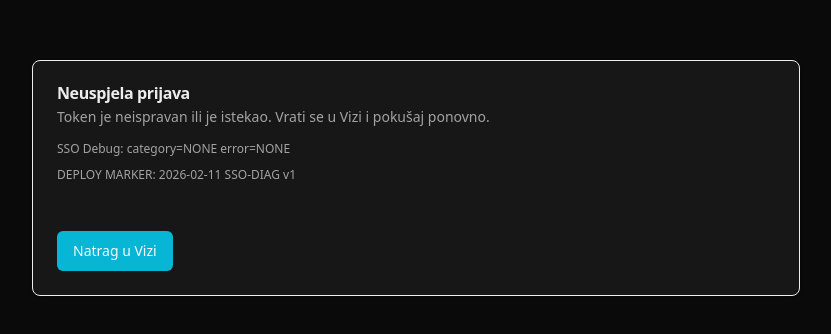
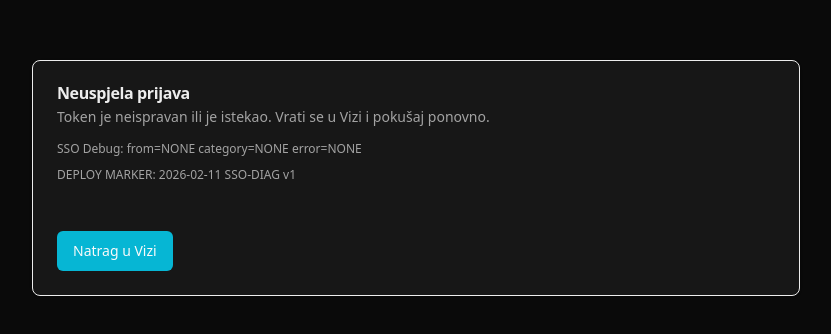
Before and after one commit to dplasc/vizi-gallery, a Next.js app in the folder gallery-app/: page /sso in a window 1280 px wide. Shown: the part 222-556 px from the top of the page, without its empty margins (224-1055 px from the left). Built offline with nearby package versions, Linux system fonts and the light colour scheme.

Commit message:
debug: mark invalid SSO redirects with from=SESSION and default category

```diff
--- a/gallery-app/app/api/session/route.ts
+++ b/gallery-app/app/api/session/route.ts
@@ -17,14 +17,16 @@ function invalidResponse(
   redirectTo: (path: string) => NextResponse,
   category: TokenErrorCategory
 ) {
-  const categoryParam = category ? `&category=${encodeURIComponent(category)}` : "";
+  const resolvedCategory = category || "UNKNOWN";
   if (redirectToSso) {
-    return redirectTo(`/sso?error=invalid${categoryParam}`);
+    return redirectTo(
+      `/sso?error=invalid&from=SESSION&category=${encodeURIComponent(resolvedCategory)}`
+    );
   }
   return NextResponse.json(
     {
-      error: `Invalid or expired token (${category})`,
-      category,
+      error: `Invalid or expired token (${resolvedCategory})`,
+      category: resolvedCategory,
     },
     { status: 401 }
   );
--- a/gallery-app/app/sso/page.tsx
+++ b/gallery-app/app/sso/page.tsx
@@ -14,7 +14,12 @@ export const dynamic = "force-dynamic";
 export const revalidate = 0;
 
 type Props = {
-  searchParams: Promise<{ token?: string; error?: string; category?: string }>;
+  searchParams: Promise<{
+    token?: string;
+    error?: string;
+    category?: string;
+    from?: string;
+  }>;
 };
 
 export default async function SSOPage({ searchParams }: Props) {
@@ -22,9 +27,10 @@ export default async function SSOPage({ searchParams }: Props) {
   const token = params.token?.trim();
   const error = params.error;
   const category = params.category ?? "";
+  const from = params.from;
 
   if (error === "invalid" || !token) {
-    return <SSOError category={category} error={error} />;
+    return <SSOError from={from} category={category} error={error} />;
   }
 
   return (
@@ -56,12 +62,14 @@ export default async function SSOPage({ searchParams }: Props) {
 }
 
 function SSOError({
+  from: fromParam,
   category = "",
   error: errorParam,
-}: { category?: string; error?: string }) {
+}: { from?: string; category?: string; error?: string }) {
   const viziBase = getViziBaseUrl();
   const appUrl = `${viziBase}/app`;
   const categoryLabel = category ? ` (${category})` : "";
+  const fromDisplay = fromParam ?? "NONE";
   const categoryDisplay = category || "NONE";
   const errorDisplay = errorParam ?? "NONE";
 
@@ -76,7 +84,7 @@ function SSOError({
               i pokušaj ponovno.
             </CardDescription>
             <p className="text-muted-foreground mt-2 text-xs">
-              SSO Debug: category={categoryDisplay} error={errorDisplay}
+              SSO Debug: from={fromDisplay} category={categoryDisplay} error={errorDisplay}
             </p>
             <p className="text-muted-foreground mt-1 text-xs">
               DEPLOY MARKER: 2026-02-11 SSO-DIAG v1
```
